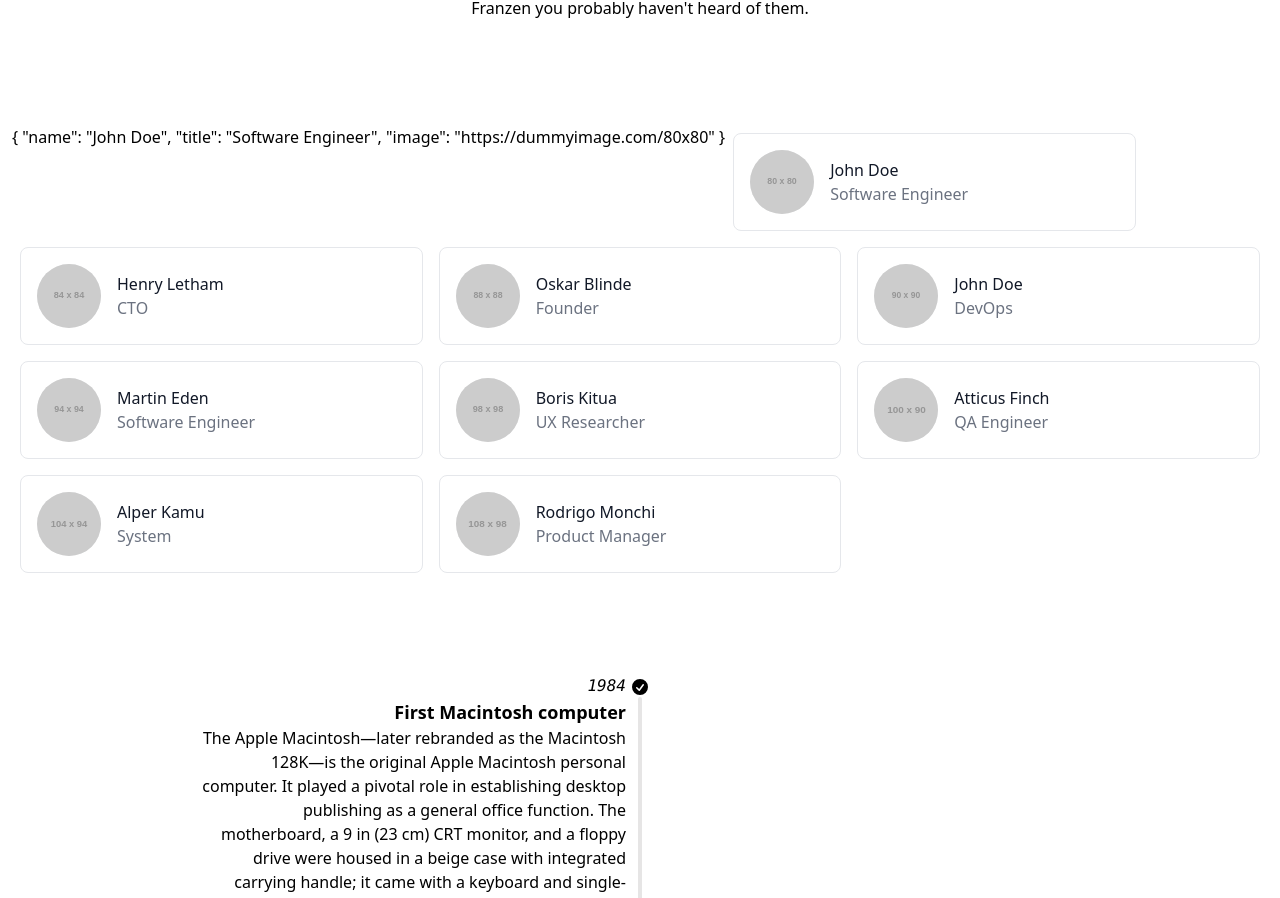
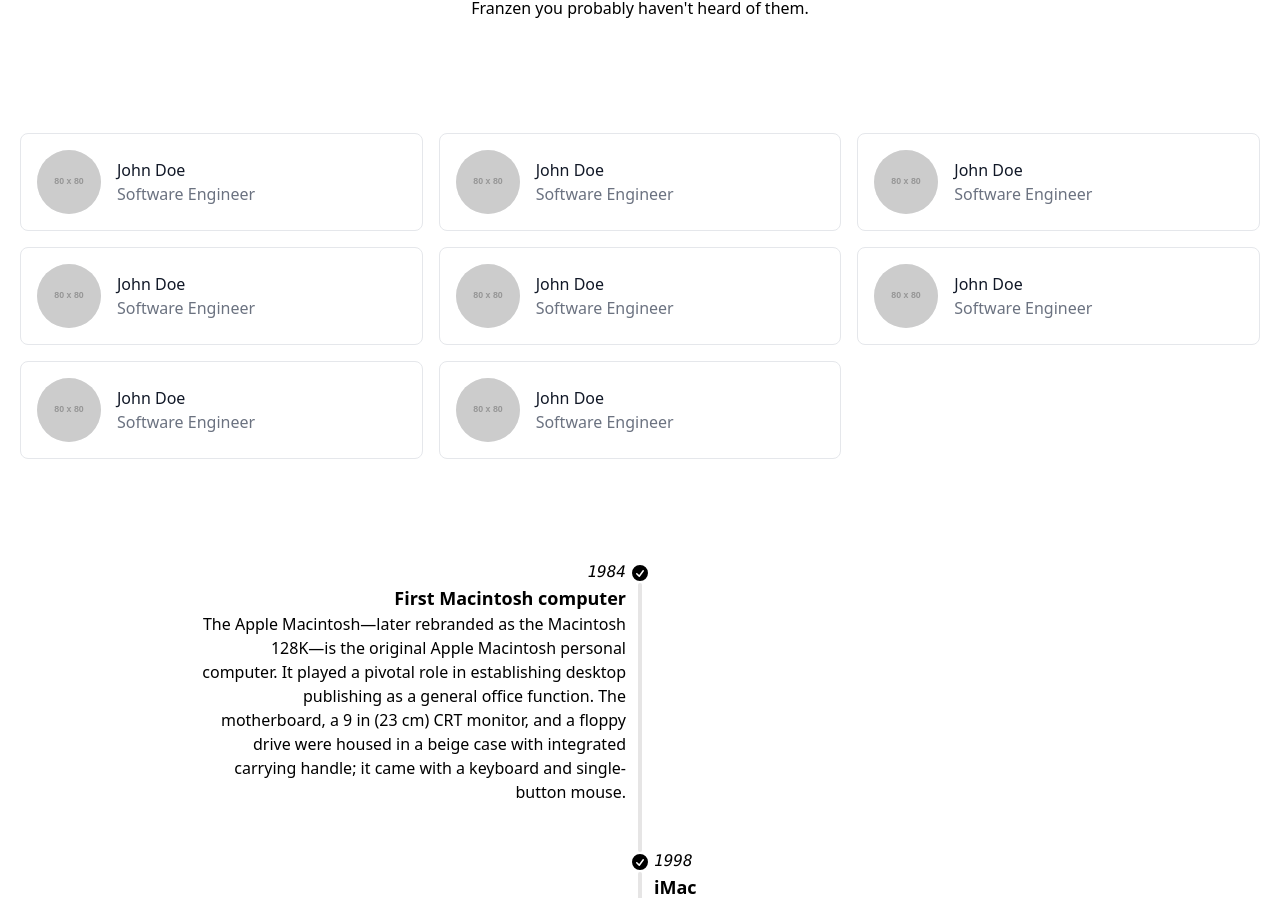
Before and after one commit to globe-and-citizen/gc-web, a Vue app: page / in a window 1280 px wide. Shown: the part 1377-2275 px from the top of the page. Built offline with nearby package versions, Linux system fonts and the light colour scheme; the HTML template or start-up script is replaced by a standard one.

Commit message:
feat: use only team member component for everything

```diff
--- a/src/components/TeamComponent.vue
+++ b/src/components/TeamComponent.vue
@@ -20,112 +20,7 @@ const member = ref({
         </p>
       </div>
       <div class="flex flex-wrap -m-2">
-        {{ member }}
-        <TeamMemberComponent :member="member" />
-        <div class="p-2 lg:w-1/3 md:w-1/2 w-full">
-          <div class="h-full flex items-center border-gray-200 border p-4 rounded-lg">
-            <img
-              alt="team"
-              class="w-16 h-16 bg-gray-100 object-cover object-center flex-shrink-0 rounded-full mr-4"
-              src="https://dummyimage.com/84x84"
-            />
-            <div class="flex-grow">
-              <h2 class="text-gray-900 title-font font-medium">Henry Letham</h2>
-              <p class="text-gray-500">CTO</p>
-            </div>
-          </div>
-        </div>
-        <div class="p-2 lg:w-1/3 md:w-1/2 w-full">
-          <div class="h-full flex items-center border-gray-200 border p-4 rounded-lg">
-            <img
-              alt="team"
-              class="w-16 h-16 bg-gray-100 object-cover object-center flex-shrink-0 rounded-full mr-4"
-              src="https://dummyimage.com/88x88"
-            />
-            <div class="flex-grow">
-              <h2 class="text-gray-900 title-font font-medium">Oskar Blinde</h2>
-              <p class="text-gray-500">Founder</p>
-            </div>
-          </div>
-        </div>
-        <div class="p-2 lg:w-1/3 md:w-1/2 w-full">
-          <div class="h-full flex items-center border-gray-200 border p-4 rounded-lg">
-            <img
-              alt="team"
-              class="w-16 h-16 bg-gray-100 object-cover object-center flex-shrink-0 rounded-full mr-4"
-              src="https://dummyimage.com/90x90"
-            />
-            <div class="flex-grow">
-              <h2 class="text-gray-900 title-font font-medium">John Doe</h2>
-              <p class="text-gray-500">DevOps</p>
-            </div>
-          </div>
-        </div>
-        <div class="p-2 lg:w-1/3 md:w-1/2 w-full">
-          <div class="h-full flex items-center border-gray-200 border p-4 rounded-lg">
-            <img
-              alt="team"
-              class="w-16 h-16 bg-gray-100 object-cover object-center flex-shrink-0 rounded-full mr-4"
-              src="https://dummyimage.com/94x94"
-            />
-            <div class="flex-grow">
-              <h2 class="text-gray-900 title-font font-medium">Martin Eden</h2>
-              <p class="text-gray-500">Software Engineer</p>
-            </div>
-          </div>
-        </div>
-        <div class="p-2 lg:w-1/3 md:w-1/2 w-full">
-          <div class="h-full flex items-center border-gray-200 border p-4 rounded-lg">
-            <img
-              alt="team"
-              class="w-16 h-16 bg-gray-100 object-cover object-center flex-shrink-0 rounded-full mr-4"
-              src="https://dummyimage.com/98x98"
-            />
-            <div class="flex-grow">
-              <h2 class="text-gray-900 title-font font-medium">Boris Kitua</h2>
-              <p class="text-gray-500">UX Researcher</p>
-            </div>
-          </div>
-        </div>
-        <div class="p-2 lg:w-1/3 md:w-1/2 w-full">
-          <div class="h-full flex items-center border-gray-200 border p-4 rounded-lg">
-            <img
-              alt="team"
-              class="w-16 h-16 bg-gray-100 object-cover object-center flex-shrink-0 rounded-full mr-4"
-              src="https://dummyimage.com/100x90"
-            />
-            <div class="flex-grow">
-              <h2 class="text-gray-900 title-font font-medium">Atticus Finch</h2>
-              <p class="text-gray-500">QA Engineer</p>
-            </div>
-          </div>
-        </div>
-        <div class="p-2 lg:w-1/3 md:w-1/2 w-full">
-          <div class="h-full flex items-center border-gray-200 border p-4 rounded-lg">
-            <img
-              alt="team"
-              class="w-16 h-16 bg-gray-100 object-cover object-center flex-shrink-0 rounded-full mr-4"
-              src="https://dummyimage.com/104x94"
-            />
-            <div class="flex-grow">
-              <h2 class="text-gray-900 title-font font-medium">Alper Kamu</h2>
-              <p class="text-gray-500">System</p>
-            </div>
-          </div>
-        </div>
-        <div class="p-2 lg:w-1/3 md:w-1/2 w-full">
-          <div class="h-full flex items-center border-gray-200 border p-4 rounded-lg">
-            <img
-              alt="team"
-              class="w-16 h-16 bg-gray-100 object-cover object-center flex-shrink-0 rounded-full mr-4"
-              src="https://dummyimage.com/108x98"
-            />
-            <div class="flex-grow">
-              <h2 class="text-gray-900 title-font font-medium">Rodrigo Monchi</h2>
-              <p class="text-gray-500">Product Manager</p>
-            </div>
-          </div>
-        </div>
+        <TeamMemberComponent :member="member" v-for="i of [1, 2, 3, 4, 5, 6, 7, 8]" />
       </div>
     </div>
   </section>
--- a/src/components/TeamMemberComponent.vue
+++ b/src/components/TeamMemberComponent.vue
@@ -1,6 +1,5 @@
 <template>
   <div class="p-2 lg:w-1/3 md:w-1/2 w-full">
-    {{}}
     <div class="h-full flex items-center border-gray-200 border p-4 rounded-lg">
       <img
         alt="team"
@@ -27,5 +26,5 @@ interface Props {
   member: Member
 }
 
-const props = defineProps<Props>()
+defineProps<Props>()
 </script>
```
